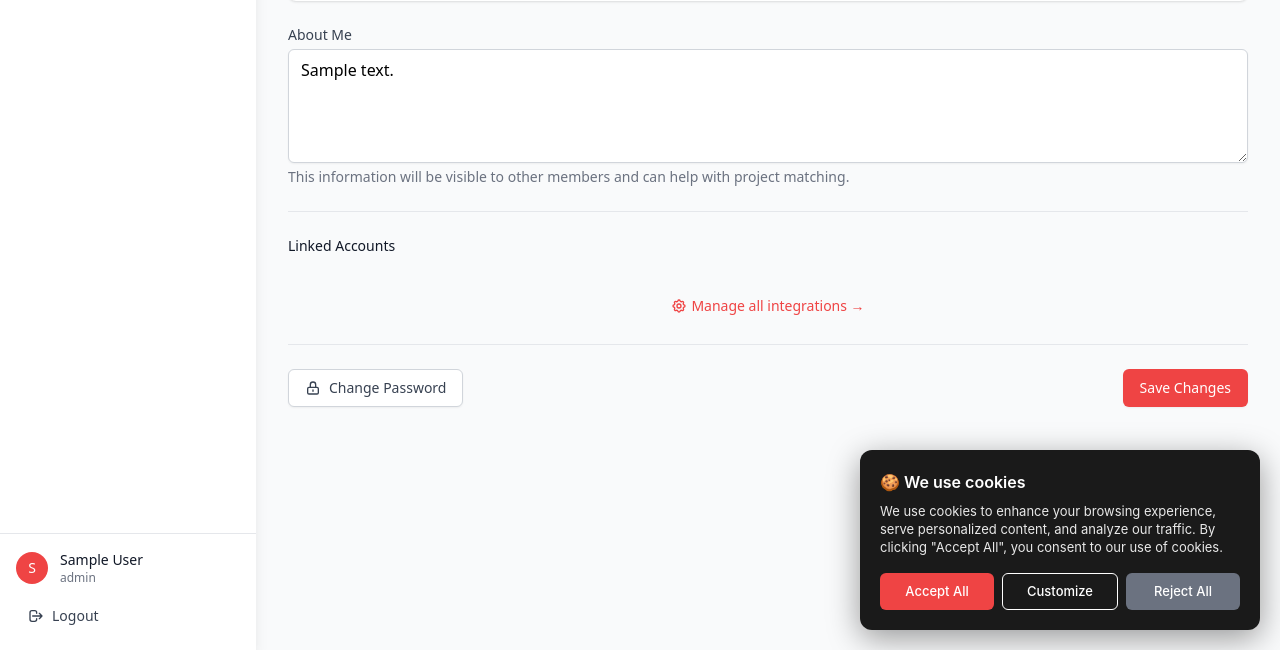
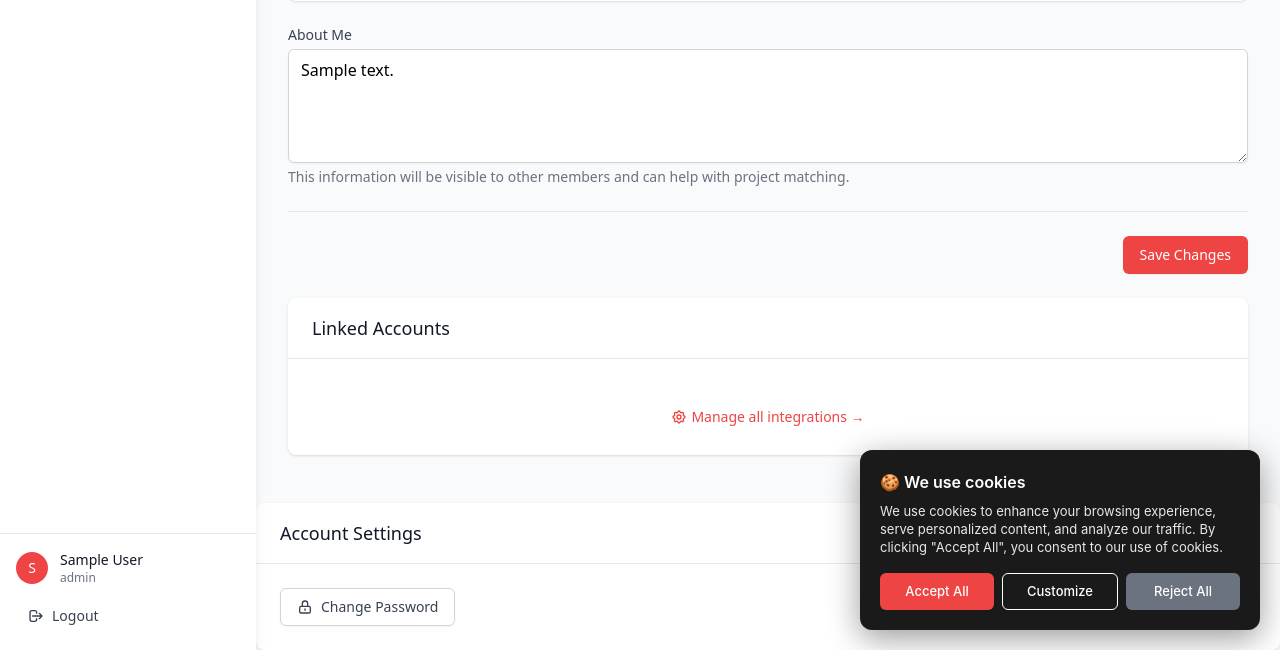
Before and after one commit to alexandru-moga/pulse, a PHP site: page /dashboard/profile-edit.php in a window 1280 px wide. Shown: the part 513-1163 px from the top of the page. Run offline with PHP 8.4, Linux system fonts and the light colour scheme; the visitor is signed in with stand-in values (Sample User, id 1); tables that the repository leaves empty or names only in its code hold one stand-in row (values such as "Sample post"); data that the repository does not hold is empty; some libraries are stand-ins or nearby versions.

Commit message:
Update profile-edit.php

```diff
--- a/dashboard/profile-edit.php
+++ b/dashboard/profile-edit.php
@@ -183,8 +183,23 @@ include __DIR__ . '/components/dashboard-header.php';
             class="mt-1 block w-full border border-gray-300 dark:border-gray-600 rounded-md shadow-sm py-2 px-3 focus:outline-none focus:ring-primary focus:border-primary dark:bg-gray-700 dark:text-white"><?= htmlspecialchars($currentUser->description ?? '') ?></textarea>
         <p class="mt-1 text-sm text-gray-500 dark:text-gray-400">This information will be visible to other members and can help with project matching.</p>
     </div>
-    <div class="border-t border-gray-200 dark:border-gray-600 pt-6">
-        <h4 class="text-sm font-medium text-gray-900 dark:text-white mb-4">Linked Accounts</h4>
+
+    <!-- Save Button for Profile Form -->
+    <div class="flex justify-end pt-6 border-t border-gray-200 dark:border-gray-600">
+        <button type="submit"
+            class="px-4 py-2 border border-transparent rounded-md shadow-sm text-sm font-medium text-white bg-primary hover:bg-red-600 focus:outline-none focus:ring-2 focus:ring-offset-2 focus:ring-primary">
+            Save Changes
+        </button>
+    </div>
+    </form>
+</div>
+
+<!-- Account Linking Section (Separate from Profile Form) -->
+<div class="bg-white dark:bg-gray-800 rounded-lg shadow mt-6">
+    <div class="px-6 py-4 border-b border-gray-200 dark:border-gray-700">
+        <h3 class="text-lg font-medium text-gray-900 dark:text-white">Linked Accounts</h3>
+    </div>
+    <div class="p-6">
         <div class="grid grid-cols-1 sm:grid-cols-2 lg:grid-cols-4 gap-3">
             <!-- Only show enabled integrations -->
 
@@ -361,8 +376,15 @@ include __DIR__ . '/components/dashboard-header.php';
             </a>
         </div>
     </div>
+</div>
+</div>
 
-    <div class="flex justify-between items-center pt-6 border-t border-gray-200 dark:border-gray-700">
+<!-- Additional Settings Section -->
+<div class="bg-white dark:bg-gray-800 rounded-lg shadow mt-6">
+    <div class="px-6 py-4 border-b border-gray-200 dark:border-gray-700">
+        <h3 class="text-lg font-medium text-gray-900 dark:text-white">Account Settings</h3>
+    </div>
+    <div class="p-6">
         <a href="<?= $settings['site_url'] ?>/dashboard/change-password.php"
             class="inline-flex items-center px-4 py-2 border border-gray-300 dark:border-gray-600 rounded-md shadow-sm text-sm font-medium text-gray-700 dark:text-gray-300 bg-white dark:bg-gray-700 hover:bg-gray-50 dark:hover:bg-gray-600">
             <svg class="w-4 h-4 mr-2" fill="none" stroke="currentColor" viewBox="0 0 24 24">
@@ -370,16 +392,7 @@ include __DIR__ . '/components/dashboard-header.php';
             </svg>
             Change Password
         </a>
-
-        <div class="flex space-x-4">
-            <button type="submit"
-                class="px-4 py-2 border border-transparent rounded-md shadow-sm text-sm font-medium text-white bg-primary hover:bg-red-600 focus:outline-none focus:ring-2 focus:ring-offset-2 focus:ring-primary">
-                Save Changes
-            </button>
-        </div>
     </div>
-    </form>
-</div>
 </div>
 
 <script>
```
